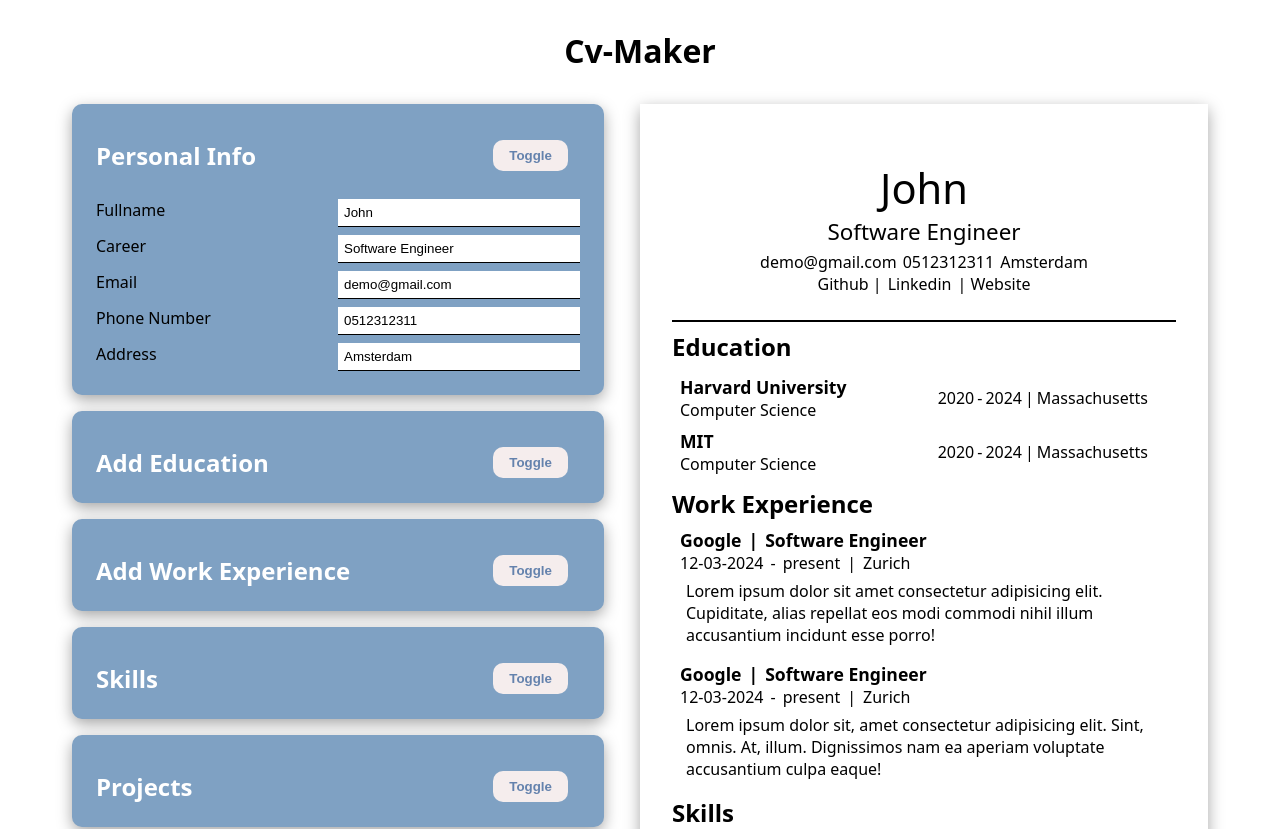
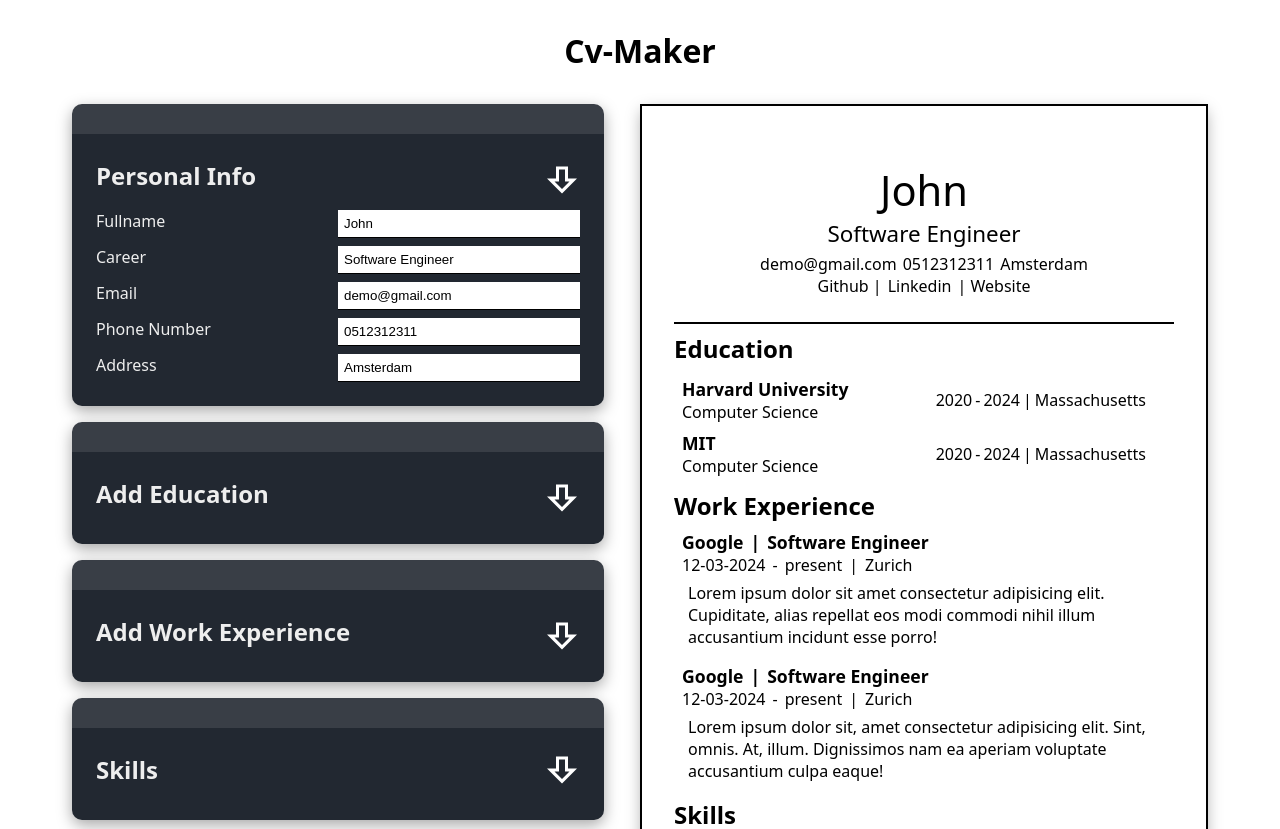
Before and after one commit to Ay-can/cv-maker, a React (Vite) app: page / in a window 1280 px wide. Shown: the top 829 px of the page. Built offline with nearby package versions, Linux system fonts and the light colour scheme.

Commit message:
remove buttons from form and use onclick on div instead

```diff
--- a/src/components/EducationForm.jsx
+++ b/src/components/EducationForm.jsx
@@ -1,4 +1,7 @@
 import "../styles/education.css";
+
+import Icon from "@mdi/react";
+import { mdiArrowDownBoldOutline } from "@mdi/js";
 
 function EducationForm({
   handleEducationForm,
@@ -14,12 +17,14 @@ function EducationForm({
     return (
       <>
         <div className="education-container toggled">
-          <div className="card toggled">
+          <div className="card toggled" onClick={handleFormToggles}>
             <div className="header-toggle">
               <h2>Add Education</h2>
-              <button onClick={handleFormToggles} type="button">
-                Toggle
-              </button>
+              <Icon
+                path={mdiArrowDownBoldOutline}
+                size={1.5}
+                style={{ color: "white", position: "relative", top: "4px" }}
+              />
             </div>
           </div>
         </div>
@@ -29,12 +34,14 @@ function EducationForm({
 
   return (
     <div className="education-container">
-      <div className="card">
+      <div className="card" onClick={handleFormToggles}>
         <div className="header-toggle">
           <h2>Add Education</h2>
-          <button onClick={handleFormToggles} type="button">
-            Toggle
-          </button>
+          <Icon
+            path={mdiArrowDownBoldOutline}
+            size={1.5}
+            style={{ color: "white", position: "relative", top: "4px" }}
+          />
         </div>
         <form action="">
           <label htmlFor="school">School</label>
--- a/src/components/PersonalInfoForm.jsx
+++ b/src/components/PersonalInfoForm.jsx
@@ -1,4 +1,6 @@
 import "../styles/personalInfo.css";
+import Icon from "@mdi/react";
+import { mdiArrowDownBoldOutline } from "@mdi/js";
 
 function PersonalInfoForm({
   person,
@@ -14,12 +16,14 @@ function PersonalInfoForm({
     return (
       <>
         <div className="personal-info-container toggled">
-          <div className="card toggled">
+          <div className="card toggled" onClick={handleFormToggles}>
             <div className="header-toggle">
               <h2>Personal Info</h2>
-              <button onClick={handleFormToggles} type="button">
-                Toggle
-              </button>
+              <Icon
+                path={mdiArrowDownBoldOutline}
+                size={1.5}
+                style={{ color: "white", position: "relative", top: "4px" }}
+              />
             </div>
           </div>
         </div>
@@ -29,12 +33,14 @@ function PersonalInfoForm({
 
   return (
     <div className="personal-info-container">
-      <div className="card">
+      <div className="card" onClick={handleFormToggles}>
         <div className="header-toggle">
           <h2>Personal Info</h2>
-          <button onClick={handleFormToggles} type="button">
-            Toggle
-          </button>
+          <Icon
+            path={mdiArrowDownBoldOutline}
+            size={1.5}
+            style={{ color: "white", position: "relative", top: "4px" }}
+          />
         </div>
         <form>
           <label htmlFor="fullname">Fullname </label>
--- a/src/components/ProjectForm.jsx
+++ b/src/components/ProjectForm.jsx
@@ -1,4 +1,7 @@
 import "../styles/project.css";
+
+import Icon from "@mdi/react";
+import { mdiArrowDownBoldOutline } from "@mdi/js";
 
 function ProjectForm({
   handleProjectForm,
@@ -10,15 +13,17 @@ function ProjectForm({
     return (
       <>
         <div className="projects-container toggled">
-          <div className="card toggled">
+          <div
+            className="card toggled"
+            onClick={() => updateFormToggles("projects")}
+          >
             <div className="header-toggle">
               <h2>Projects</h2>
-              <button
-                onClick={() => updateFormToggles("projects")}
-                type="button"
-              >
-                Toggle
-              </button>
+              <Icon
+                path={mdiArrowDownBoldOutline}
+                size={1.5}
+                style={{ color: "white" }}
+              />
             </div>
           </div>
         </div>
@@ -28,12 +33,14 @@ function ProjectForm({
 
   return (
     <div className="project-container">
-      <div className="card">
+      <div className="card" onClick={() => updateFormToggles("projects")}>
         <div className="header-toggle">
           <h2>Projects</h2>
-          <button onClick={() => updateFormToggles("projects")} type="button">
-            Toggle
-          </button>
+          <Icon
+            path={mdiArrowDownBoldOutline}
+            size={1.5}
+            style={{ color: "white" }}
+          />
         </div>
         <form action="" id="project-form">
           <label htmlFor="name">Name</label>
--- a/src/components/SkillsForm.jsx
+++ b/src/components/SkillsForm.jsx
@@ -1,4 +1,7 @@
 import "../styles/skills.css";
+
+import Icon from "@mdi/react";
+import { mdiArrowDownBoldOutline } from "@mdi/js";
 
 function SkillsForm({
   skillsForm,
@@ -10,12 +13,17 @@ function SkillsForm({
     return (
       <>
         <div className="skills-container toggled">
-          <div className="card toggled">
+          <div
+            className="card toggled"
+            onClick={() => updateFormToggles("skills")}
+          >
             <div className="header-toggle">
               <h2>Skills</h2>
-              <button onClick={() => updateFormToggles("skills")} type="button">
-                Toggle
-              </button>
+              <Icon
+                path={mdiArrowDownBoldOutline}
+                size={1.5}
+                style={{ color: "white" }}
+              />
             </div>
           </div>
         </div>
@@ -25,12 +33,14 @@ function SkillsForm({
 
   return (
     <div className="skills-container">
-      <div className="card">
+      <div className="card" onClick={() => updateFormToggles("skills")}>
         <div className="header-toggle">
           <h2>Skills</h2>
-          <button onClick={() => updateFormToggles("skills")} type="button">
-            Toggle
-          </button>
+          <Icon
+            path={mdiArrowDownBoldOutline}
+            size={1.5}
+            style={{ color: "white", position: "relative", top: "4px" }}
+          />
         </div>
         <form action="">
           <label htmlFor="programming-languages">Programming Languages</label>
--- a/src/components/WorkForm.jsx
+++ b/src/components/WorkForm.jsx
@@ -1,4 +1,7 @@
 import "../styles/work.css";
+
+import Icon from "@mdi/react";
+import { mdiArrowDownBoldOutline } from "@mdi/js";
 
 function WorkForm({
   work,
@@ -11,12 +14,17 @@ function WorkForm({
     return (
       <>
         <div className="work-experience-container toggled">
-          <div className="card toggled">
+          <div
+            className="card toggled"
+            onClick={() => updateFormToggles("work")}
+          >
             <div className="header-toggle">
               <h2>Add Work Experience</h2>
-              <button onClick={() => updateFormToggles("work")} type="button">
-                Toggle
-              </button>
+              <Icon
+                path={mdiArrowDownBoldOutline}
+                size={1.5}
+                style={{ color: "white", position: "relative", top: "4px" }}
+              />
             </div>
           </div>
         </div>
@@ -26,12 +34,14 @@ function WorkForm({
 
   return (
     <div className="work-experience-container">
-      <div className="card">
+      <div className="card" onClick={() => updateFormToggles("work")}>
         <div className="header-toggle">
           <h2>Add Work Experience</h2>
-          <button onClick={() => updateFormToggles("work")} type="button">
-            Toggle
-          </button>
+          <Icon
+            path={mdiArrowDownBoldOutline}
+            size={1.5}
+            style={{ color: "white", position: "relative", top: "4px" }}
+          />
         </div>
         <form action="">
           <label htmlFor="company">Company</label>
--- a/src/styles/app.css
+++ b/src/styles/app.css
@@ -22,8 +22,8 @@ main {
   padding: 16px;
   box-shadow: rgba(0, 0, 0, 0.35) 0px 5px 15px;
   border-radius: 10px;
-  border-top: 40px solid 6482AD;
-  background-color: #7fa1c3;
+  border-top: 30px solid #393e46;
+  background-color: #222831;
 }
 
 .card.toggled {
@@ -54,6 +54,10 @@ form input {
   padding: 6px;
 }
 
+form label {
+  color: #eeeeee;
+}
+
 .form-section {
   display: flex;
   flex-direction: column;
--- a/src/styles/resume.css
+++ b/src/styles/resume.css
@@ -78,24 +78,6 @@ a:hover {
   color: #dc143c;
 }
 
-.card,
-.card.toggled {
-  width: 500px;
-  padding: 16px;
-  box-shadow: rgba(0, 0, 0, 0.35) 0px 5px 15px;
-  border-radius: 10px;
-  border-top: 40px solid 6482AD;
-  background-color: #7fa1c3;
-}
-
-.card.toggled {
-  height: 60px;
-}
-
-.card > * {
-  padding: 8px;
-}
-
 .header-toggle {
   display: flex;
   justify-content: space-between;
@@ -108,9 +90,9 @@ a:hover {
   padding: 8px 16px;
   border: none;
   border-radius: 10px;
-  background-color: #f5eded;
+  background-color: #00adb5;
   margin: 12px;
-  color: #6482ad;
+  color: #eeeeee;
   font-weight: 600;
 }
 
@@ -119,7 +101,7 @@ a:hover {
 }
 
 .header-toggle > h2 {
-  color: #ffffff;
+  color: #eeeeee;
 }
 
 button:active {
@@ -150,3 +132,7 @@ button:active {
   align-items: center;
   flex-wrap: wrap;
 }
+
+.resume-section {
+  border: 2px solid black;
+}
```
